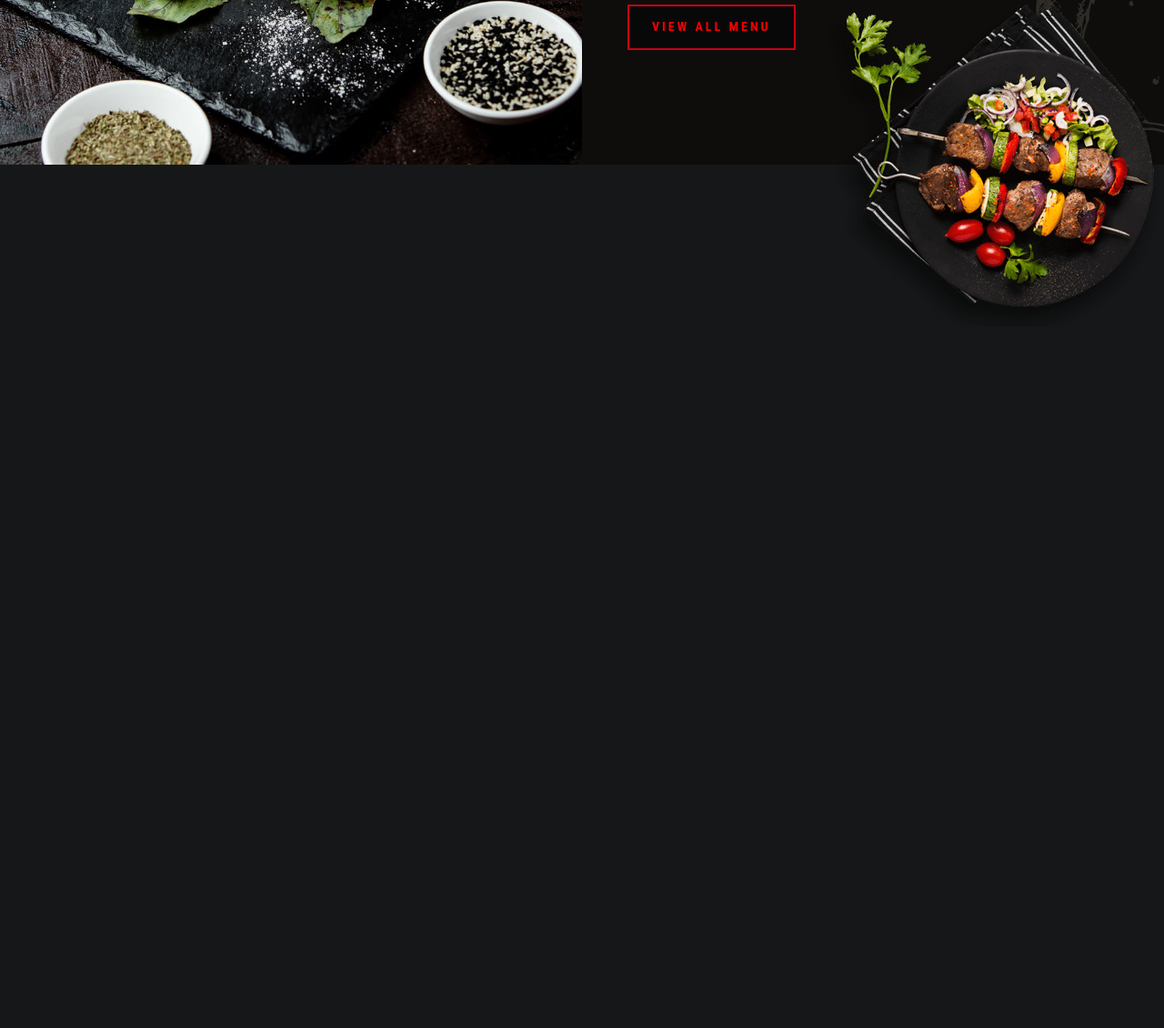
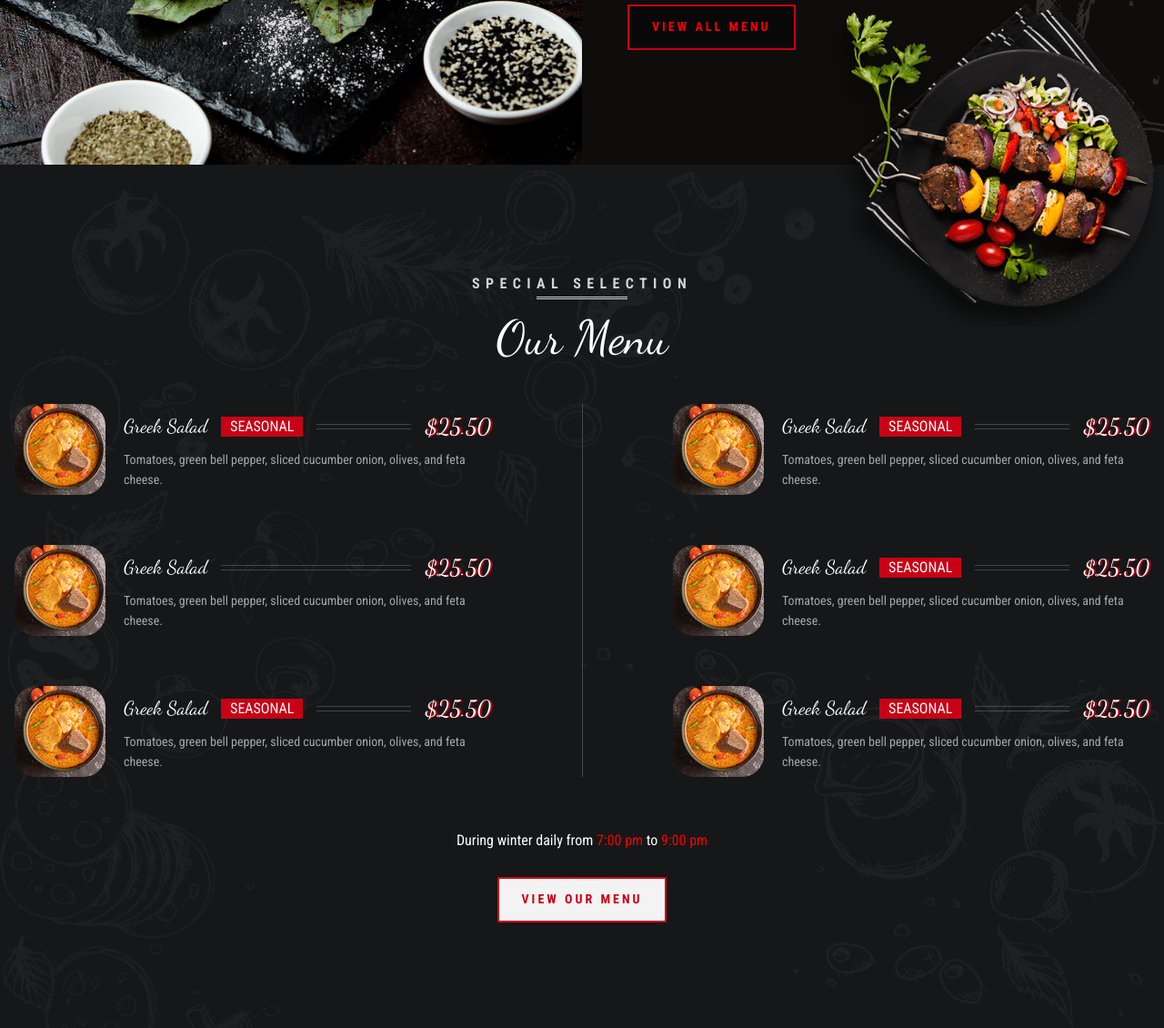
Before and after one commit to nvklap/cafe, a website built with Parcel: page src/index.html in a window 1280 px wide. Shown: the part 3342-4472 px from the top of the page at 91% size. Before the commit the page ends 3701 px from the top, so only its background shows below. Built offline with nearby package versions, Linux system fonts and the light colour scheme.

Commit message:
feat(menu): add menu section

```diff
--- a/src/index.html
+++ b/src/index.html
@@ -44,6 +44,7 @@
       <include src="./partials/service.html"></include>
       <include src="./partials/about.html"></include>
       <include src="./partials/special.html"></include>
+      <include src="./partials/menu.html"></include>
     </main>
   </body>
 </html>
--- /dev/null
+++ b/src/partials/menu.html
@@ -0,0 +1,234 @@
+<section class="section menu" aria-label="menu-label" id="menu">
+  <div class="container">
+    <p class="section__subtitle text-center label-2">Special Selection</p>
+    <h2 class="headline-1 section__title menu__title text-center">Our Menu</h2>
+
+    <ul class="menu__list grid-list">
+      <li class="menu__item">
+        <article class="menu__card">
+          <figure
+            class="menu__banner img-holder"
+            style="--width: 100; --height: 100"
+          >
+            <img
+              src="./images/menu-1.png"
+              alt="Greek Salad"
+              width="100"
+              height="100"
+              loading="lazy"
+              class="img-cover"
+            />
+          </figure>
+
+          <div>
+            <div class="menu__card-head">
+              <h3 class="title-3">
+                <a href="#" class="menu__card-title">Greek Salad</a>
+              </h3>
+
+              <span class="menu__card-badge lable-1">Seasonal</span>
+              <span class="menu__card-subtitle span title-2">$25.50</span>
+            </div>
+
+            <p class="menu__card-text label-1">
+              Tomatoes, green bell pepper, sliced cucumber onion, olives, and
+              feta cheese.
+            </p>
+          </div>
+        </article>
+      </li>
+      <li class="menu__item">
+        <article class="menu__card">
+          <figure
+            class="menu__banner img-holder"
+            style="--width: 100; --height: 100"
+          >
+            <img
+              src="./images/menu-1.png"
+              alt="Greek Salad"
+              width="100"
+              height="100"
+              loading="lazy"
+              class="img-cover"
+            />
+          </figure>
+
+          <div>
+            <div class="menu__card-head">
+              <h3 class="title-3">
+                <a href="#" class="menu__card-title">Greek Salad</a>
+              </h3>
+
+              <span class="menu__card-badge lable-1">Seasonal</span>
+              <span class="menu__card-subtitle span title-2">$25.50</span>
+            </div>
+
+            <p class="menu__card-text label-1">
+              Tomatoes, green bell pepper, sliced cucumber onion, olives, and
+              feta cheese.
+            </p>
+          </div>
+        </article>
+      </li>
+      <li class="menu__item">
+        <article class="menu__card">
+          <figure
+            class="menu__banner img-holder"
+            style="--width: 100; --height: 100"
+          >
+            <img
+              src="./images/menu-1.png"
+              alt="Greek Salad"
+              width="100"
+              height="100"
+              loading="lazy"
+              class="img-cover"
+            />
+          </figure>
+
+          <div>
+            <div class="menu__card-head">
+              <h3 class="title-3">
+                <a href="#" class="menu__card-title">Greek Salad</a>
+              </h3>
+
+              <span class="menu__card-subtitle span title-2">$25.50</span>
+            </div>
+
+            <p class="menu__card-text label-1">
+              Tomatoes, green bell pepper, sliced cucumber onion, olives, and
+              feta cheese.
+            </p>
+          </div>
+        </article>
+      </li>
+      <li class="menu__item">
+        <article class="menu__card">
+          <figure
+            class="menu__banner img-holder"
+            style="--width: 100; --height: 100"
+          >
+            <img
+              src="./images/menu-1.png"
+              alt="Greek Salad"
+              width="100"
+              height="100"
+              loading="lazy"
+              class="img-cover"
+            />
+          </figure>
+
+          <div>
+            <div class="menu__card-head">
+              <h3 class="title-3">
+                <a href="#" class="menu__card-title">Greek Salad</a>
+              </h3>
+
+              <span class="menu__card-badge lable-1">Seasonal</span>
+              <span class="menu__card-subtitle span title-2">$25.50</span>
+            </div>
+
+            <p class="menu__card-text label-1">
+              Tomatoes, green bell pepper, sliced cucumber onion, olives, and
+              feta cheese.
+            </p>
+          </div>
+        </article>
+      </li>
+      <li class="menu__item">
+        <article class="menu__card">
+          <figure
+            class="menu__banner img-holder"
+            style="--width: 100; --height: 100"
+          >
+            <img
+              src="./images/menu-1.png"
+              alt="Greek Salad"
+              width="100"
+              height="100"
+              loading="lazy"
+              class="img-cover"
+            />
+          </figure>
+
+          <div>
+            <div class="menu__card-head">
+              <h3 class="title-3">
+                <a href="#" class="menu__card-title">Greek Salad</a>
+              </h3>
+
+              <span class="menu__card-badge lable-1">Seasonal</span>
+              <span class="menu__card-subtitle span title-2">$25.50</span>
+            </div>
+
+            <p class="menu__card-text label-1">
+              Tomatoes, green bell pepper, sliced cucumber onion, olives, and
+              feta cheese.
+            </p>
+          </div>
+        </article>
+      </li>
+      <li class="menu__item">
+        <article class="menu__card">
+          <figure
+            class="menu__banner img-holder"
+            style="--width: 100; --height: 100"
+          >
+            <img
+              src="./images/menu-1.png"
+              alt="Greek Salad"
+              width="100"
+              height="100"
+              loading="lazy"
+              class="img-cover"
+            />
+          </figure>
+
+          <div>
+            <div class="menu__card-head">
+              <h3 class="title-3">
+                <a href="#" class="menu__card-title">Greek Salad</a>
+              </h3>
+
+              <span class="menu__card-badge lable-1">Seasonal</span>
+              <span class="menu__card-subtitle span title-2">$25.50</span>
+            </div>
+
+            <p class="menu__card-text label-1">
+              Tomatoes, green bell pepper, sliced cucumber onion, olives, and
+              feta cheese.
+            </p>
+          </div>
+        </article>
+      </li>
+    </ul>
+
+    <p class="menu__text text-center">
+      During winter daily from
+      <span class="menu__text--highlight span">7:00 pm</span> to
+      <span class="menu__text--highlight span">9:00 pm</span>
+    </p>
+
+    <a href="#" class="menu__btn btn">
+      <span class="btn__forward">View Our Menu</span>
+      <span class="btn__behind" aria-hidden="true">View Our Menu</span>
+    </a>
+
+    <img
+      src="./images/shape-5.png"
+      alt="shape"
+      class="menu__shape menu__shape--top shape move-anim"
+      width="921"
+      height="1036"
+      loading="lazy"
+    />
+    <img
+      src="./images/shape-6.png"
+      alt="shape"
+      class="menu__shape menu__shape--bottom shape move-anim"
+      width="343"
+      height="346"
+      loading="lazy"
+    />
+  </div>
+</section>
--- a/src/sass/components/_index.scss
+++ b/src/sass/components/_index.scss
@@ -9,3 +9,4 @@
 @forward 'service';
 @forward 'about';
 @forward 'special';
+@forward 'menu';
--- /dev/null
+++ b/src/sass/components/_menu.scss
@@ -0,0 +1,141 @@
+@use '../utils/' as u;
+
+.menu {
+  &__title {
+    margin-block-end: 4rem;
+  }
+
+  &__list {
+    margin-block-end: 5rem;
+
+    @include u.breakpoints(medium) {
+      grid-template-columns: 1fr;
+    }
+
+    @include u.breakpoints(large) {
+      position: relative;
+      column-gap: 9rem;
+      grid-template-columns: 1fr 1fr;
+
+      &::before {
+        content: '';
+        position: absolute;
+        top: 0;
+        left: 50%;
+        height: 100%;
+        border-inline-start: 1px solid var(--white-alpha-20);
+      }
+    }
+
+    @include u.breakpoints(xlarge) {
+      gap: 5.5rem 20rem;
+      margin-block-end: 5.5rem;
+      max-width: 140rem;
+      margin-inline: auto;
+    }
+  }
+
+  &__card {
+    display: flex;
+    align-items: flex-start;
+    justify-content: center;
+    gap: 2rem;
+
+    &-head {
+      @include u.breakpoints(small) {
+        display: flex;
+        justify-content: flex-start;
+        align-items: center;
+        flex-wrap: wrap;
+        gap: 1.5rem;
+      }
+    }
+
+    &:hover .img-cover {
+      transform: scale(1.05);
+    }
+
+    &-title {
+      transition: var(--transition-1);
+    }
+
+    &:hover &-title,
+    &:focus-within &-title {
+      color: var(--c-bright-red);
+    }
+
+    &-badge {
+      background-color: var(--c-dark-red);
+      color: var(--white);
+      max-width: max-content;
+      line-height: var(--lineHeight-6);
+      text-transform: uppercase;
+      padding-inline: 1rem;
+      margin-block-start: 1rem;
+
+      @include u.breakpoints(small) {
+        margin-block-start: 0;
+      }
+    }
+
+    &-subtitle {
+      color: var(--white);
+      text-shadow: 2px 0px 1px var(--c-dark-red);
+      margin-block: 1rem;
+
+      @include u.breakpoints(small) {
+        flex-grow: 1;
+        display: flex;
+        align-items: center;
+        gap: 1.5rem;
+        position: relative;
+
+        &::before {
+          content: '';
+          height: 0.6rem;
+          flex-grow: 1;
+          border-block: 1px solid var(--white-alpha-20);
+        }
+      }
+    }
+
+    &-text {
+      color: var(--quick-silver);
+      line-height: var(--lineHeight-4);
+    }
+  }
+
+  &__banner {
+    flex-shrink: 0;
+    border-radius: var(--radius-24);
+
+    & .img-cover {
+      transition: var(--transition-2);
+    }
+  }
+
+  &__text {
+    &--highlight {
+      display: inline-block;
+      color: var(--c-bright-red);
+    }
+  }
+
+  &__btn {
+    margin-inline: auto;
+    margin-block-start: 2.6rem;
+  }
+
+  &__shape {
+    display: block;
+    width: 70%;
+    &--top {
+      top: 0;
+      left: 0;
+    }
+    &--bottom {
+      bottom: 0;
+      right: 0;
+    }
+  }
+}
```
Also changed, not shown: src/images/menu-1.png (added), src/images/shape-5.png (added), src/images/shape-6.png (added).
